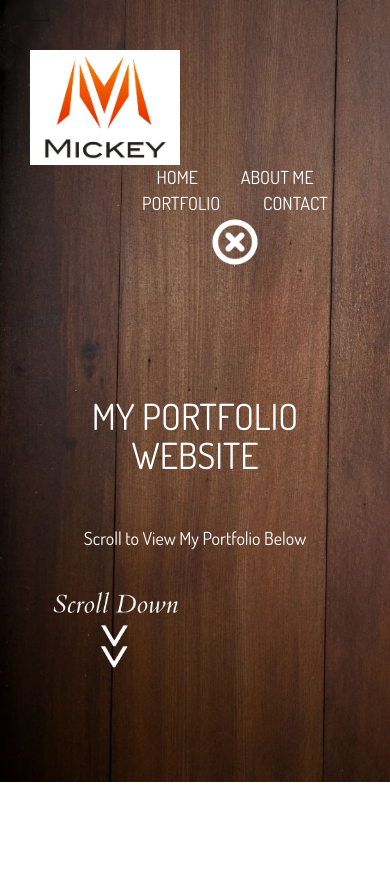
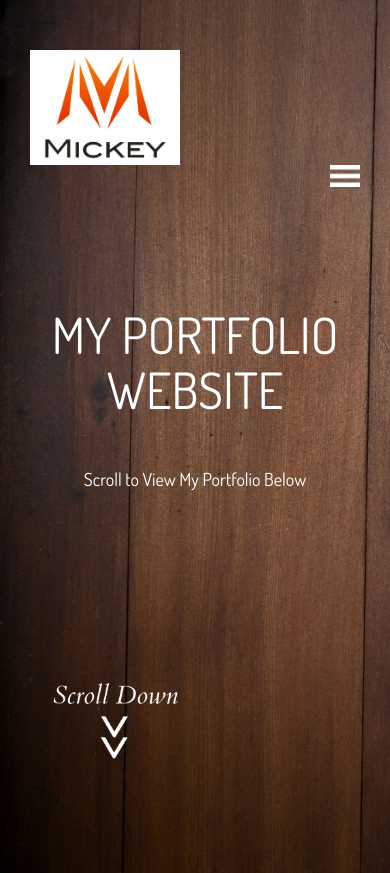
Before and after one commit to mickityy/personal-responsive, a plain HTML site: page index.html in a window 390 px wide. Before the commit the page ends 844 px from the top, so only its background shows below. Drawn offline with Linux system fonts and the light colour scheme.

Commit message:
working hamburger menu

```diff
--- a/css/style.css
+++ b/css/style.css
@@ -24,6 +24,7 @@ body{
 .mymenu{
   text-align: center;
   float: right;
+  display: none;
 }
 
 .mymenu li{
@@ -42,6 +43,7 @@ body{
 
 .header h1{
   text-transform: uppercase;
+  font-size: 50px;
   text-align: center;
   margin-top: 120px;
   color: #ffffff;
@@ -61,4 +63,10 @@ body{
 
 .scrolldown{
   width: 170px;
+  margin-top: 150px;
 }
+
+.hamburger{
+  width: 30px;
+  float: right;
+}
--- a/index.html
+++ b/index.html
@@ -8,6 +8,7 @@
 			<link rel="stylesheet" href="bootstrap-3.3.7-dist/css/bootstrap.css">
 			<link rel="stylesheet" href="css/style.css">
 			<script src="js/jquery-3.2.1.js"></script>
+			<script src="js/mylp.js"></script>
 </head>
 
 <body>
@@ -25,9 +26,10 @@
 												<li>About Me</li>
 												<li>Portfolio</li>
 												<li>Contact</li>
-												<li><a href="#"><img src="img/close2.png"  alt="Close the Menu" class="closebutton"></li>
+												<!--<li><a href="#"><img src="img/close2.png"  alt="Close the Menu" class="closebutton"></li>-->
 										</ul>
 								</div>
+								<img src="img/hamburger.png" alt="hamburger menu" class="hamburger">
 						</div>
 				</div>
 				<!--banner text-->
@@ -41,7 +43,7 @@
 				<!--scroll down button-->
 				<div class="row">
 					<div class="col-md-2 col-md-offset-5" scrollarea>
-							<img src="img/Scroll-Down-White.png" alt="click to scrol down" class="scrolldown" />
+							<a href="#"><img src="img/Scroll-Down-White.png" alt="click to scrol down" class="scrolldown" /></a>
 					</div>
 				</div>
 				<!--end of croll down button -->
--- /dev/null
+++ b/js/mylp.js
@@ -0,0 +1,5 @@
+  $(document).ready(function(){
+    $('.hamburger').on('click',function(){
+       $('.mymenu').slideToggle();
+    });
+  });
```
Also changed, not shown: img/hamburger.png (added).
